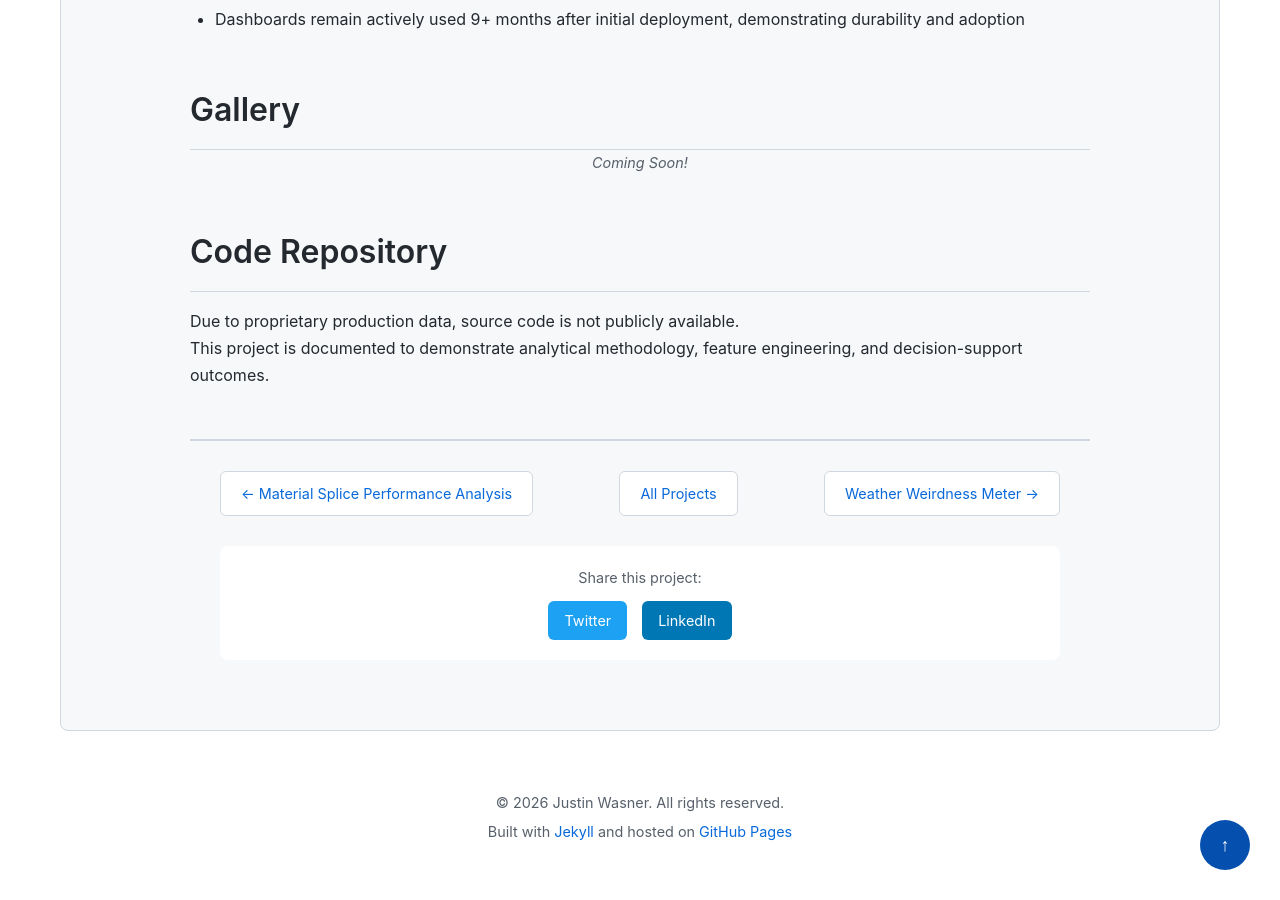
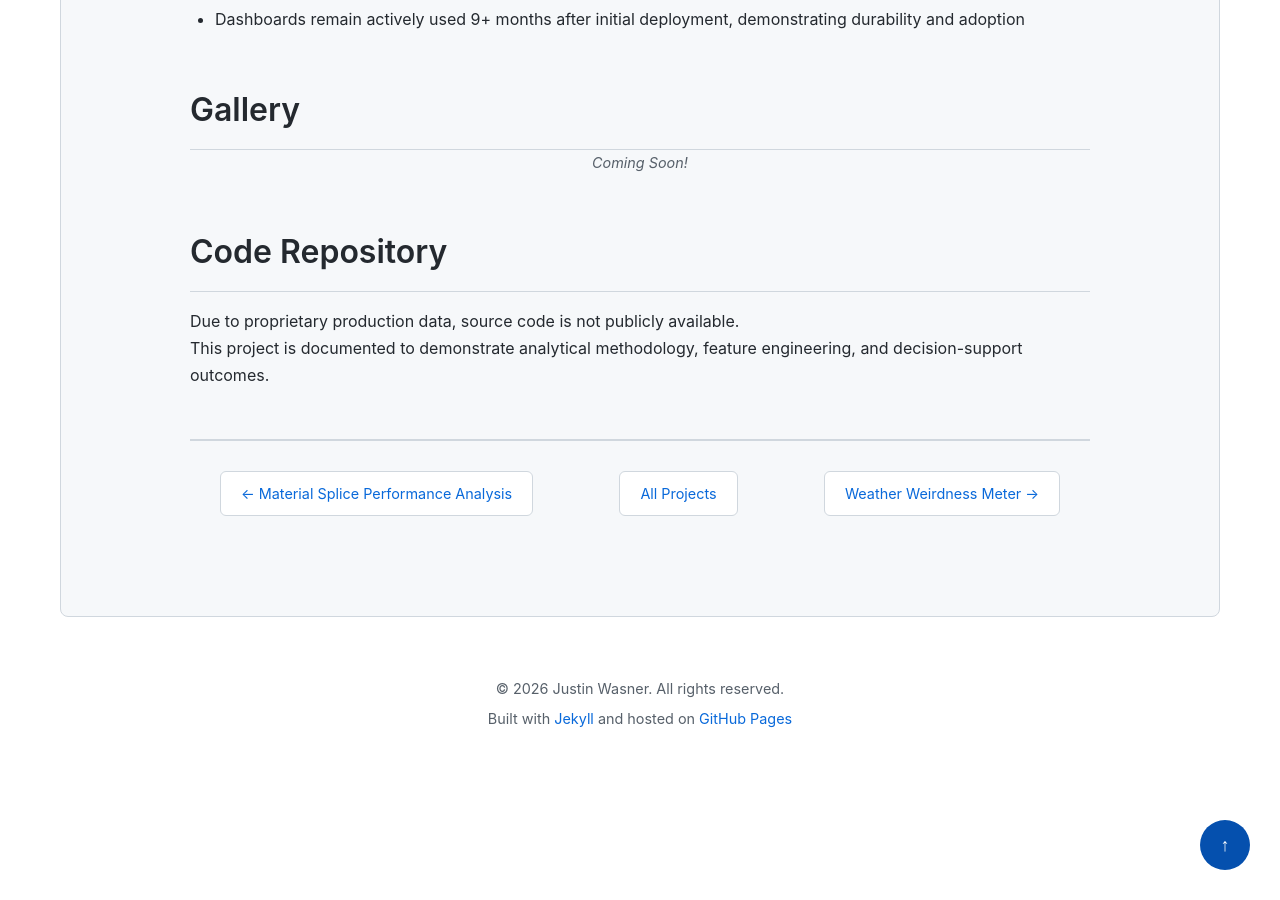
Before and after one commit to jdwasner/jdwasner.github.io, a Jekyll site: the page built from _projects/Data_Decision_System.md, in a window 1280 px wide and 900 px high, scrolled down 2001 px. Built offline with Jekyll 4.4.1, drawn with Linux system fonts in a browser that asks for light colours.

Commit message:
Removed project share buttons

```diff
--- a/_layouts/project.html
+++ b/_layouts/project.html
@@ -63,13 +63,5 @@ layout: default
             </a>
             {% endif %}
         </div>
-
-        <div class="share-section">
-            <p>Share this project:</p>
-            <div class="share-buttons">
-                <a href="https://twitter.com/intent/tweet?text={{ page.title | uri_escape }}&url={{ page.url | absolute_url | uri_escape }}" target="_blank" class="share-button twitter">Twitter</a>
-                <a href="https://www.linkedin.com/shareArticle?mini=true&url={{ page.url | absolute_url | uri_escape }}&title={{ page.title | uri_escape }}" target="_blank" class="share-button linkedin">LinkedIn</a>
-            </div>
-        </div>
     </footer>
 </article>
```
